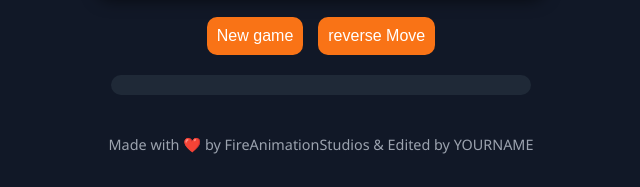
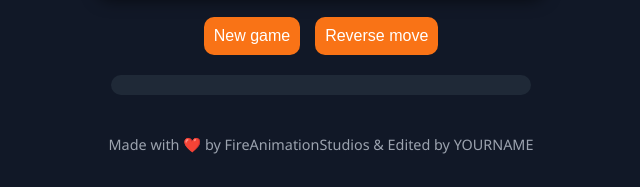
Before and after one commit to FireAnimationStudios/Web-Chess, a plain HTML site: page index.html in a window 1280 px wide. Shown: the part 602-789 px from the top of the page, 319-959 px from the left. Drawn offline with Linux system fonts and the light colour scheme.

Commit message:
EN update 2

```diff
--- a/index.html
+++ b/index.html
@@ -96,7 +96,7 @@
   <div id="board"></div>
   <div id="controls">
     <button id="newGameBtn">New game</button>
-    <button id="undoBtn">reverse Move</button>
+    <button id="undoBtn">Reverse move</button>
   </div>
   <div id="history"></div>
   <footer>Made with ❤️ by FireAnimationStudios & Edited by YOURNAME</footer>
```
